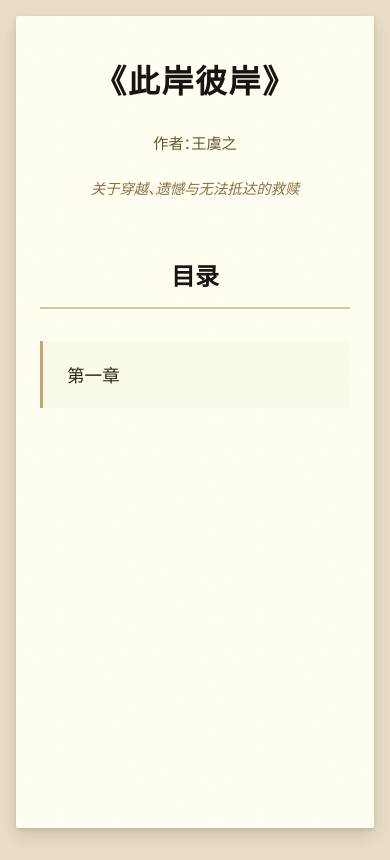
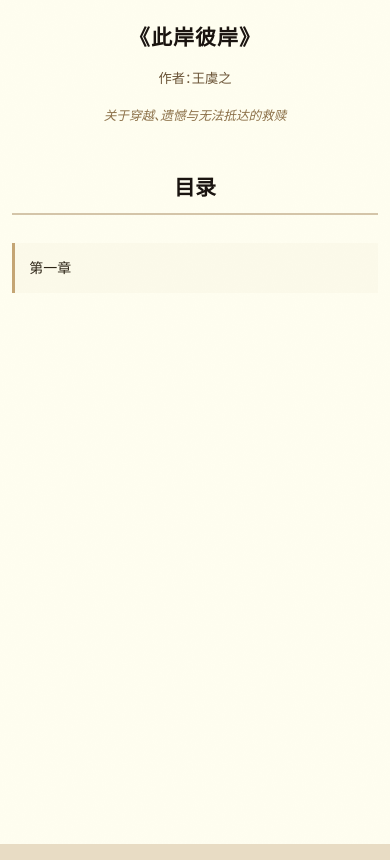
Before and after one commit to machisoul/the-other-shore, a Next.js app: page / in a window 390 px wide. Built offline with nearby package versions, Linux system fonts and the light colour scheme; a web font is replaced by a local one.

Commit message:
optimize website

```diff
--- a/app/globals.css
+++ b/app/globals.css
@@ -258,7 +258,8 @@ body {
   margin-top: 3rem;
   padding-top: 2rem;
   border-top: 2px solid #d4c5a9;
-  gap: 1rem;
+  gap: 0.75rem;
+  flex-wrap: wrap;
 }
 
 .nav-button {
@@ -271,6 +272,9 @@ body {
   font-weight: 500;
   transition: all 0.3s ease;
   cursor: pointer;
+  text-align: center;
+  min-width: 90px;
+  white-space: nowrap;
 }
 
 .nav-button:hover {
@@ -293,6 +297,9 @@ body {
   color: #6b5437;
   font-weight: 500;
   transition: all 0.3s ease;
+  text-align: center;
+  min-width: 90px;
+  white-space: nowrap;
 }
 
 .home-button:hover {
@@ -302,25 +309,112 @@ body {
 
 /* Responsive design */
 @media (max-width: 768px) {
+  html {
+    font-size: 15px;
+  }
+
   .paper-container {
-    margin: 1rem;
-    padding: 2rem 1.5rem;
-    min-height: calc(100vh - 2rem);
+    margin: 0.5rem;
+    padding: 1.5rem 1rem;
+    min-height: calc(100vh - 1rem);
   }
 
   .novel-content {
     font-size: 1rem;
+    line-height: 1.8;
   }
 
   .novel-content h1 {
-    font-size: 2rem;
+    font-size: 1.75rem;
+    margin-bottom: 0.75rem;
   }
 
   .novel-content h2 {
     font-size: 1.5rem;
+    margin: 2rem 0 1rem;
   }
 
   .novel-content h3 {
     font-size: 1.25rem;
+    margin: 1.5rem 0 0.75rem;
+  }
+
+  .novel-content p {
+    margin-bottom: 0.5rem;
+  }
+
+  .novel-content pre {
+    padding: 0.75rem;
+    font-size: 0.85rem;
+    margin: 1rem 0;
+  }
+
+  /* Navigation buttons for mobile */
+  .chapter-nav {
+    margin-top: 2rem;
+    padding-top: 1.5rem;
+    gap: 0.5rem;
+  }
+
+  .nav-button,
+  .home-button {
+    padding: 0.625rem 1rem;
+    font-size: 0.9rem;
+    min-width: 80px;
+    flex: 1 1 auto;
+  }
+
+  /* Chapter list mobile optimization */
+  .chapter-list {
+    gap: 0.75rem;
+  }
+
+  .chapter-item {
+    padding: 0.875rem 1rem;
+  }
+
+  .chapter-item a {
+    font-size: 1rem;
   }
 }
+
+/* Tablet optimization */
+@media (min-width: 769px) and (max-width: 1024px) {
+  .paper-container {
+    margin: 1.5rem;
+    padding: 2.5rem 3rem;
+  }
+
+  .novel-content {
+    font-size: 1.0625rem;
+  }
+}
+
+/* Small mobile devices */
+@media (max-width: 480px) {
+  html {
+    font-size: 14px;
+  }
+
+  .paper-container {
+    margin: 0;
+    padding: 1.25rem 0.875rem;
+    border-radius: 0;
+    min-height: 100vh;
+  }
+
+  .novel-content h1 {
+    font-size: 1.5rem;
+  }
+
+  .nav-button,
+  .home-button {
+    padding: 0.5rem 0.75rem;
+    font-size: 0.875rem;
+    min-width: 70px;
+  }
+
+  .chapter-nav {
+    gap: 0.375rem;
+  }
+}
```
Also changed, not shown: content/novel/chapter_01.md (+4 -4 lines).
